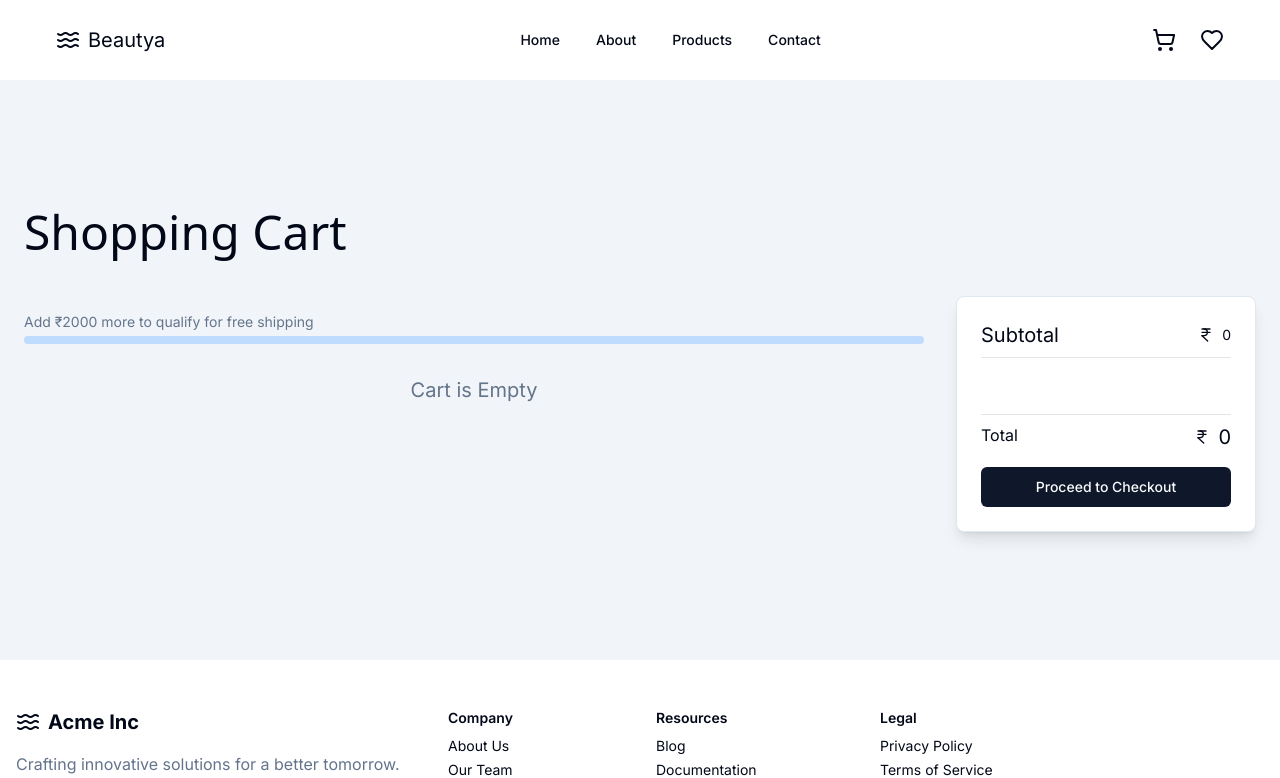
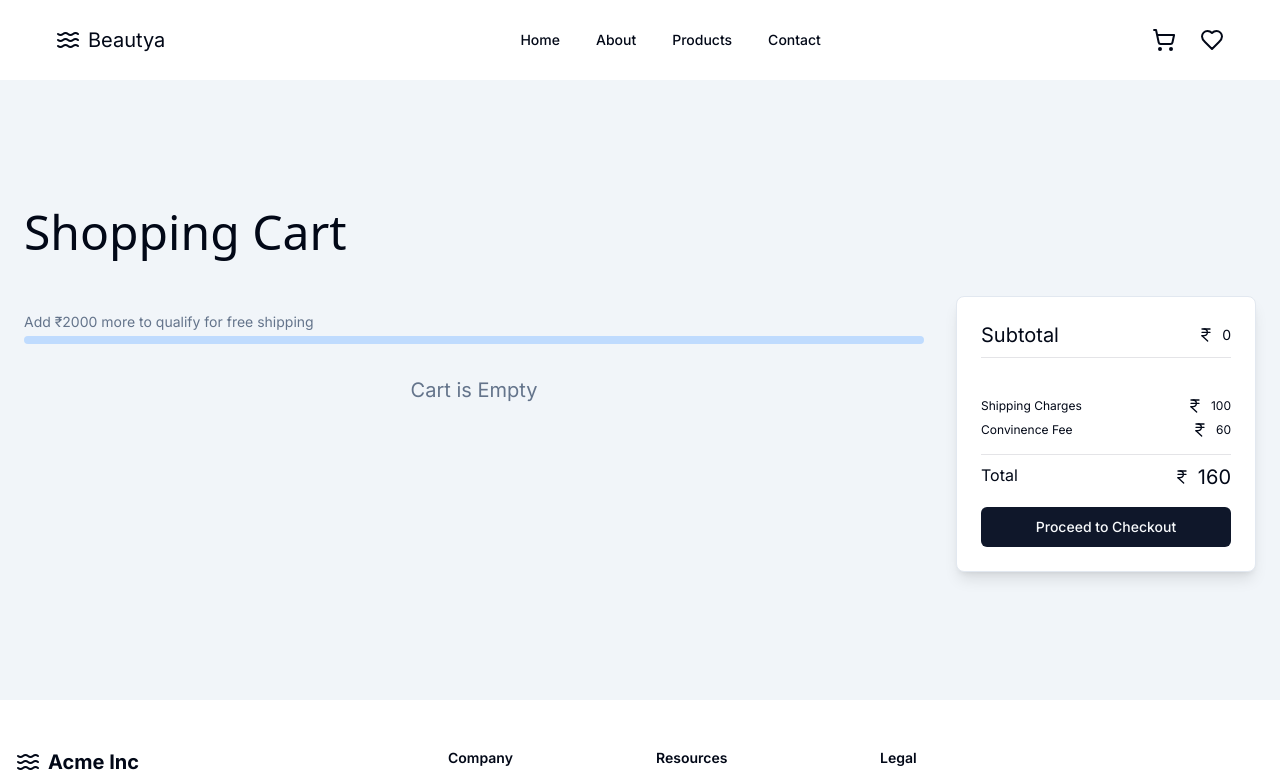
Before and after one commit to mauryapari/sound-station, a Next.js app: page /cart in a window 1280 px wide. Shown: the top 778 px of the page. Built offline with nearby package versions, Linux system fonts and the light colour scheme.

Commit message:
Fixed small errors

```diff
--- a/src/app/cart/page.js
+++ b/src/app/cart/page.js
@@ -30,6 +30,7 @@ export default function Cart() {
     addItemToCart,
     clearCart,
     removeItemFromCart,
+    checkoutPrice
   } = useGlobal();
   return (
     <section className="w-full py-8 md:py-24 lg:py-32 bg-muted">
@@ -151,13 +152,28 @@ export default function Cart() {
                   </span>
                 </h2>
               </CardHeader>
-              <CardContent className="p-4 text-center"></CardContent>
+              <CardContent className="p-4 px-6 text-center text-xs">
+                <div className="flex justify-between">
+                  <span>Shipping Charges</span>
+                  <span className="flex items-center gap-2 mb-2">
+                    <IndianRupee className="w-4 h-4" />
+                    {totalPrice <= 2000 ? formatToINR(100): <span><span className="text-zinc-400 line-through">100</span> 0</span> }
+                  </span>
+                </div>
+                <div className="flex justify-between text-xs">
+                  <span>Convinence Fee</span>
+                  <span className="flex items-center gap-2">
+                    <IndianRupee className="w-4 h-4" />
+                    {formatToINR(60)}
+                  </span>
+                </div>
+              </CardContent>
               <CardFooter className="flex-col items-stretch">
                 <div className="flex justify-between mb-4 pt-2 border-t border-zinc-200">
                   <span>Total</span>
                   <span className="flex items-center gap-2 text-xl">
                     <IndianRupee className="w-4 h-4" />
-                    {formatToINR(totalPrice)}
+                    {formatToINR(checkoutPrice)}
                   </span>
                 </div>
                 <Button>Proceed to Checkout</Button>
--- a/src/components/facets.jsx
+++ b/src/components/facets.jsx
@@ -79,7 +79,7 @@ export default function Facets(props) {
             ))}
           </div>
         </div>
-        <div>
+        {/* <div>
           <h3 className="text-base font-semibold mb-2">Price Range</h3>
           <div className="grid gap-2">
             {prices.map((price) => (
@@ -95,7 +95,7 @@ export default function Facets(props) {
               </div>
             ))}
           </div>
-        </div>
+        </div> */}
       </div>
     </aside>
   );
--- a/src/components/pdpProduct.jsx
+++ b/src/components/pdpProduct.jsx
@@ -30,7 +30,8 @@ export default function PdpProduct(props) {
         <p className="text-2xl font-semibold text-zinc-900 dark:text-zinc-50">
           ₹ {formatToINR(product?.price)}
         </p>
-        <p className="text-base text-zinc-500 dark:text-zinc-400">
+        <p className="italic font-serif">(Inclusive of 18% GST)</p>
+        <p className="mt-2 text-base text-zinc-500 dark:text-zinc-400">
           {product?.shortDescription}
         </p>
         <div className="flex gap-6">
--- a/src/context/globalContext.js
+++ b/src/context/globalContext.js
@@ -65,8 +65,12 @@ export const GlobalProvider = ({ children }) => {
     return cartItems.reduce((total, item) => total + item.quantity * item.price, 0.00);
   }, [cartItems]);
 
+  const checkoutPrice = useMemo(() => {
+    return totalPrice <= 2000 ? totalPrice + 160 : totalPrice + 60
+  }, [totalPrice])
+
   return (
-    <GlobalContext.Provider value={{cartItems, totalQuantity, totalPrice, wishlist , addItemToCart, addItemToWishlist, removeItemFromCart, removeItemFromWishList, clearCart, clearWishlist}}>
+    <GlobalContext.Provider value={{cartItems, totalQuantity, totalPrice, checkoutPrice ,wishlist , addItemToCart, addItemToWishlist, removeItemFromCart, removeItemFromWishList, clearCart, clearWishlist}}>
       {children}
     </GlobalContext.Provider>
   );
```
